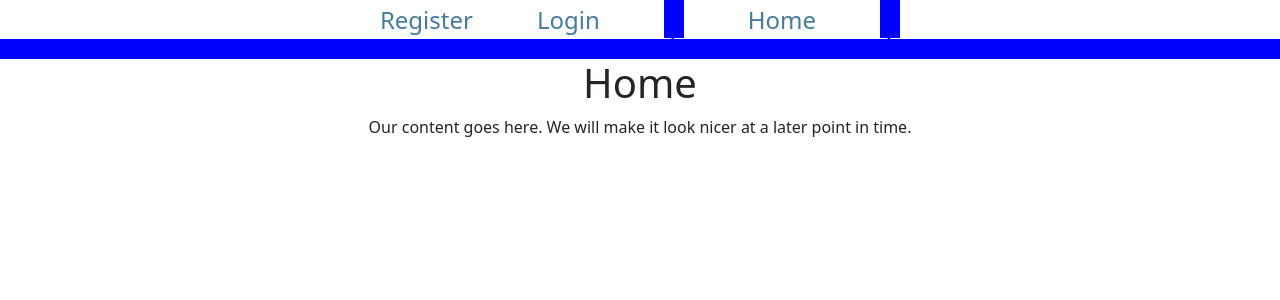
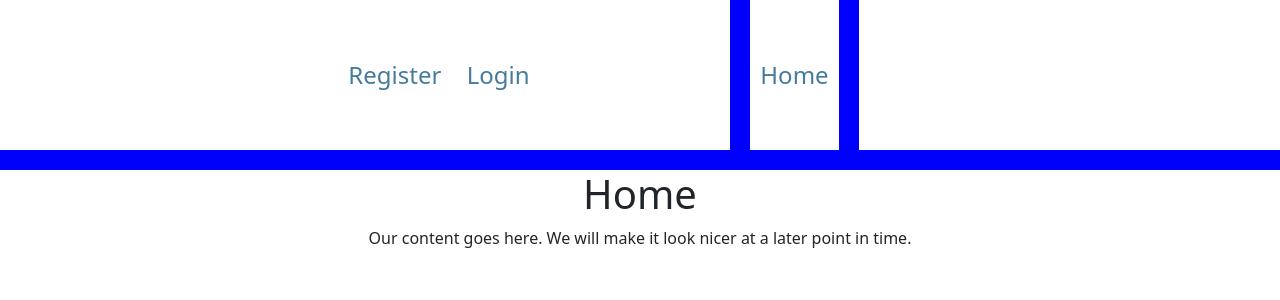
Before and after one commit to pkonkle213/team-lima-dotnet-final-capstone, a Vue app in the folder vue/: page / in a window 1280 px wide. Shown: the top 300 px of the page. Built offline with nearby package versions, Linux system fonts and the light colour scheme.

Commit message:
Created grid for navbar, need to add color scheme to it

```diff
--- a/vue/src/App.vue
+++ b/vue/src/App.vue
@@ -6,12 +6,14 @@
     <!-- If you start to get random styling you don't like, remove container from this div -->
     <div id="nav">
       <router-link
+      id="log"
         class="nav-item"
         v-bind:to="{ name: 'register' }"
         v-if="!$store.state.token"
         >Register</router-link
       >
       <router-link
+      id="log"
         class="nav-item"
         v-bind:to="{ name: 'login' }"
         v-if="!$store.state.token"
@@ -19,18 +21,20 @@
         Login
       </router-link>
       <router-link
+      id="log"
         class="nav-item"
         v-bind:to="{ name: 'logout' }"
         v-if="$store.state.token"
       >
         Logout
       </router-link>
-      <h3>|</h3>
+      <h3 id="pipe-left">|</h3>
       <router-link class="nav-item" v-bind:to="{ name: 'home' }"
         >Home</router-link
       >
-      <h3>|</h3>
+      <h3 id="pipe-right">|</h3>
       <router-link
+        id="view-decks"
         class="nav-item"
         v-bind:to="{ name: 'viewMyDecks' }"
         v-if="$store.state.token"
@@ -58,10 +62,10 @@ export default {};
 // Your custom styles go below this point
 
 #nav {
-  display: flex;
-  justify-content: center;
+  display: grid;;
+  grid-template-columns: 1fr 0.2fr 0.5fr 0.2fr 1fr;
+  justify-items: center;
   align-items: center;
-  gap: 5%;
   border-bottom: solid 20px blue;
 }
 
@@ -74,8 +78,25 @@ h3 {
   background-color: blue;
   font-size: 2rem;
   color: blue;
-  margin-bottom: 1px;
+  margin: 0px;
   width: 20px;
+  height: 150px;
+}
+
+#pipe-left {
+  justify-self: end;
+}
+
+#pipe-right {
+  justify-self: start;
+}
+
+#log {
+  justify-self: end;
+}
+
+#view-decks {
+  justify-self: start;
 }
 
 .content {
```
